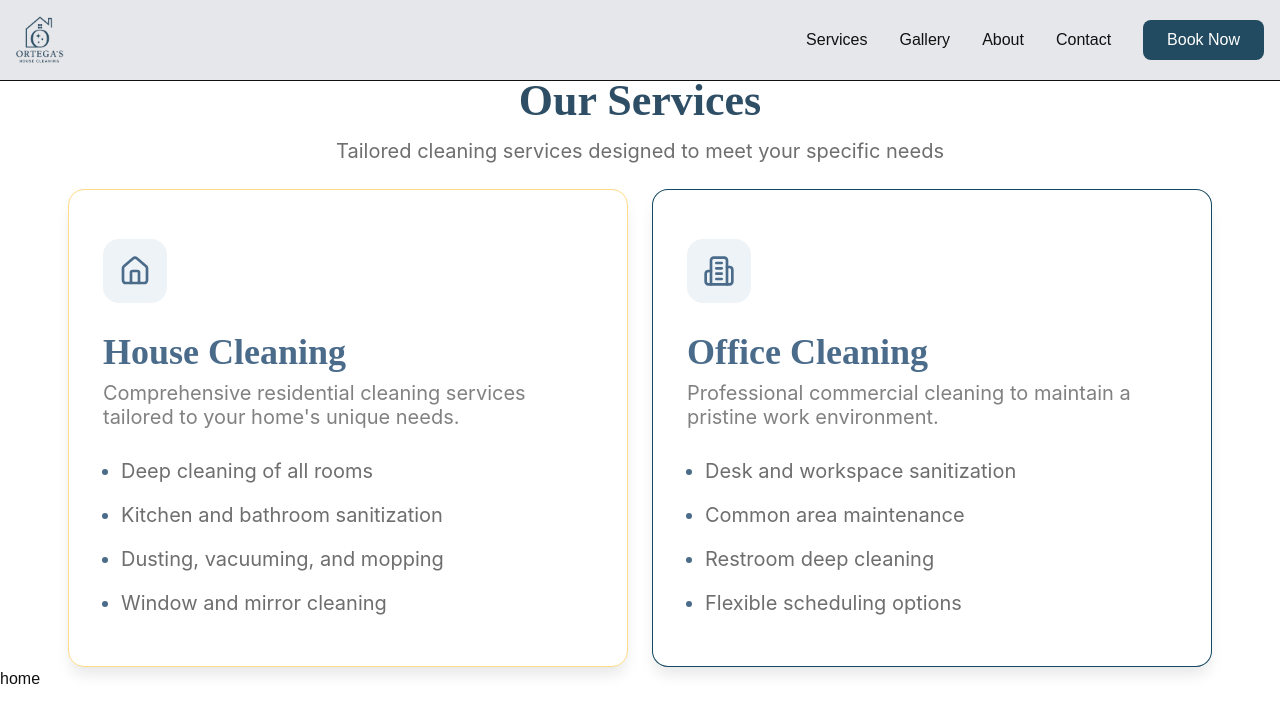
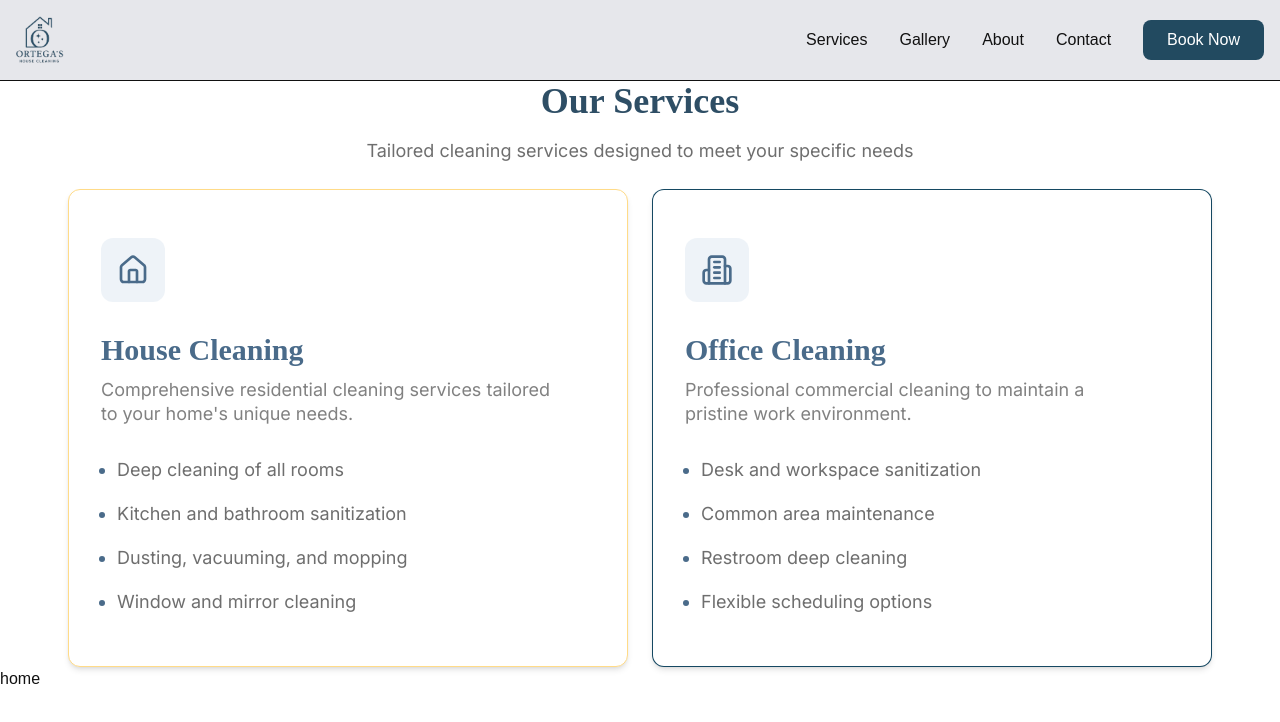
Before and after one commit to webimpactuw/ortegas-cleaning, a Next.js app: page / in a window 1280 px wide. Shown: the top 722 px of the page. Built offline with nearby package versions, Linux system fonts and the light colour scheme.

Commit message:
fixed a lot of the hard coded values

```diff
--- a/components/ServiceCard.js
+++ b/components/ServiceCard.js
@@ -1,16 +1,19 @@
 import Image from "next/image";
+import { Inter } from 'next/font/google'
+
+const inter = Inter({ subsets: ['latin'] })
 
 export default function ServiceCard({ icon, title, description, features, borderColor }) {
   return (
-    <div className={`w-[560px] h-[478px] opacity-100 rounded-[16px] border-[1.67px] [column-span:1] bg-white ${borderColor} [box-shadow:0px_4px_6px_-4px_#0000001A] [box-shadow:0px_10px_15px_-3px_#0000001A] mx-3`}>
-      <div className="flex justify-center items-center w-[64px] h-[64px] mt-[49px] ml-[34px] rounded-[16px] pl-0 opacity-100 bg-[#D4E2ED66]">
+    <div className={`w-[560px] h-[478px] opacity-100 rounded-xl border ${borderColor} shadow-md shadow-lg mx-3 bg-white`}>
+      <div className="flex justify-center items-center w-16 h-16 mt-12 ml-8 rounded-xl bg-[#D4E2ED66]">
         <Image src={icon} alt={title}/>
       </div>
-      <h5 className="font-[Playfair_Display] font-semibold text-[36px] leading-[32px] tracking-[0px] text-[#4A6B8A] ml-[34px] mt-[33px]">{title}</h5>
-      <p className="w-[458px] h-[48px] mt-[13px] ml-[34px] opacity-100 font-[inter] font-normal text-[20px] leading-[24px] tracking-[0px] text-[#4A4A4AB2]">{description}</p>
-      <ul className="w-[496px] h-[148px] mt-[30px] ml-[52px] gap-[12px] opacity-100 font-[inter] font-normal text-[20px] leading-[24px] tracking-[0px] text-[#4A4A4ACC] list-disc marker:text-[#4A6B8A]">
+      <h5 className="font-[Playfair_Display] font-semibold text-3xl leading-8 tracking-normal text-[#4A6B8A] ml-8 mt-8">{title}</h5>
+      <p className="w-[458px] h-12 mt-3 ml-8 opacity-100 font-[inter] font-normal text-lg leading-6 tracking-normal text-[#4A4A4AB2]">{description}</p>
+      <ul className="w-[496px] h-[148px] mt-8 ml-12 gap-3 font-[inter] font-normal text-lg leading-6 tracking-normal text-[#4A4A4ACC] list-disc marker:text-[#4A6B8A]">
         {features.map((feature, idx) => (
-          <li key={idx} className={idx < features.length - 1 ? "mb-[20px]" : ""}>{feature}</li>
+          <li key={idx} className={idx < features.length - 1 ? "mb-5" : ""}>{feature}</li>
         ))}
       </ul>
     </div>
--- a/components/ServicesHomePage.js
+++ b/components/ServicesHomePage.js
@@ -1,12 +1,19 @@
 import ServiceCard from "./ServiceCard";
 import House from "../public/House.svg";
 import Building from "../public/Building.svg";
+import { Inter } from 'next/font/google'
+
+const inter = Inter({ subsets: ['latin'] })
 
 export default function ServicesHomePage() {
   return (
     <div className="flex flex-col items-center">
-      <h3 className="font-[Playfair_Display] font-semibold text-[44px] leading-[40px] tracking-[0px] text-center text-[#2E4E65] mb-4">Our Services</h3>
-      <p className="font-[inter] font-normal text-[20px] leading-[28px] tracking-[0px] text-center text-[#4A4A4ACC] mb-6">Tailored cleaning services designed to meet your specific needs</p>
+      <h3 className="font-[Playfair_Display] font-semibold text-4xl leading-[40px] tracking-normal text-center text-[#2E4E65] mb-4">
+        Our Services
+      </h3>
+      <p className="font-[inter] font-normal text-lg leading-7 tracking-normal text-center text-[#4A4A4ACC] mb-6">
+        Tailored cleaning services designed to meet your specific needs
+      </p>
       <div className="flex">
         <ServiceCard
           icon={House}
```
